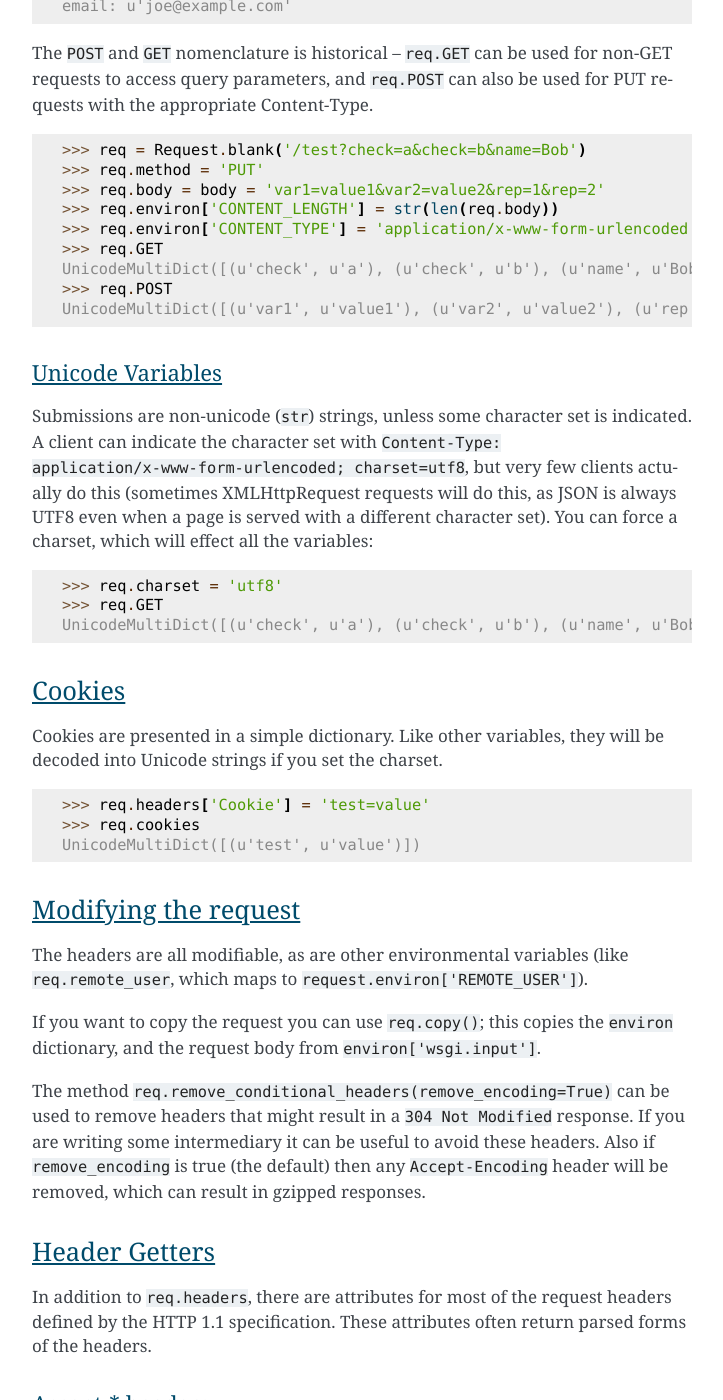
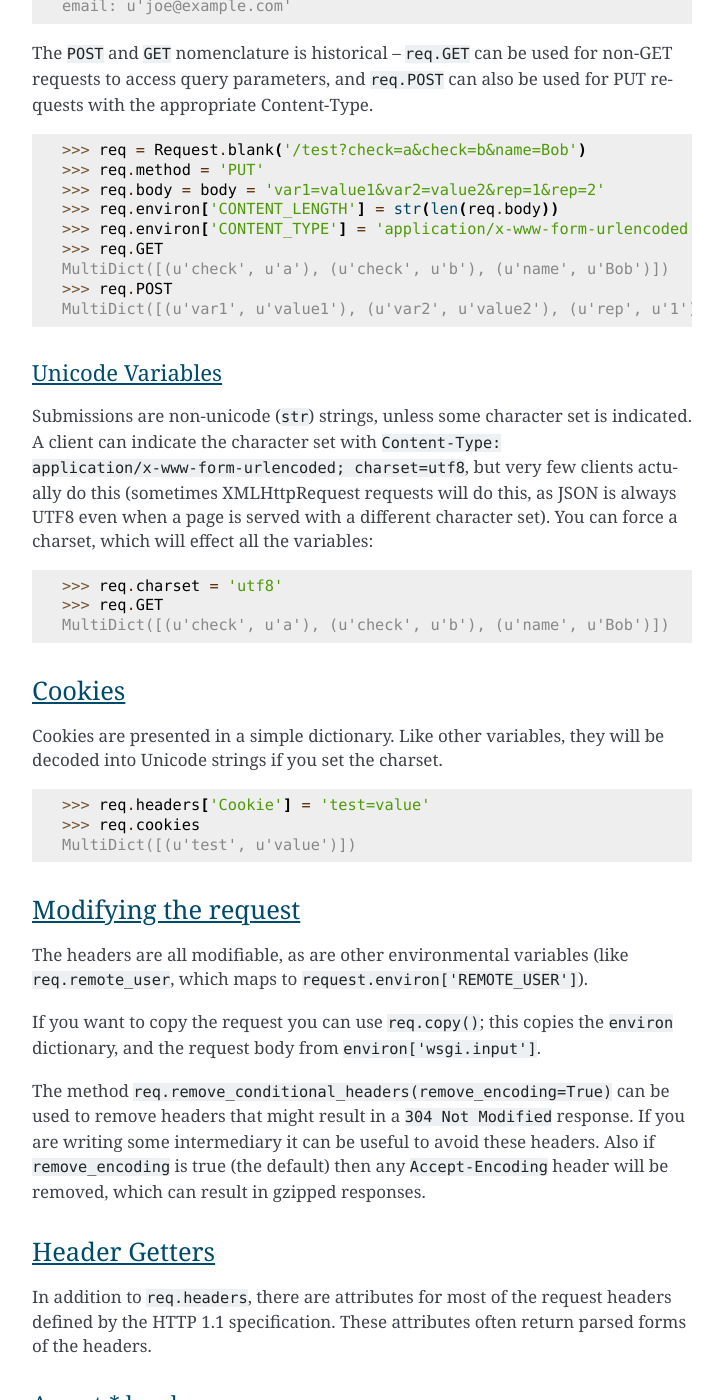
Before and after one commit to Pylons/webob, a Sphinx documentation site: the page built from docs/reference.txt, in a window 1280 px wide and 1400 px high, scrolled down 5172 px. Shown: the whole window, without its empty margins (388-1111 px from the left). Built offline with Sphinx 7.4.7, drawn with Linux system fonts in a browser that asks for light colours; some of the changed text lies outside the part shown.

Commit message:
fix doc references to deprecated classes

```diff
--- a/docs/modules/client.txt
+++ b/docs/modules/client.txt
@@ -9,4 +9,4 @@ Client
 .. autoclass:: SendRequest
    :members:
 
-.. autoclass:: send_request
+.. autoclass:: send_request_app
--- a/docs/modules/webob.txt
+++ b/docs/modules/webob.txt
@@ -74,8 +74,6 @@ Misc Functions and Internals
 .. automodule:: webob.multidict
 .. autoclass:: MultiDict
    :members:
-.. autoclass:: UnicodeMultiDict
-   :members:
 .. autoclass:: NestedMultiDict
    :members:
 .. autoclass:: NoVars
--- a/docs/reference.txt
+++ b/docs/reference.txt
@@ -199,7 +199,7 @@ Some examples:
 
     >>> req = Request.blank('/test?check=a&check=b&name=Bob')
     >>> req.GET
-    UnicodeMultiDict([(u'check', u'a'), (u'check', u'b'), (u'name', u'Bob')])
+    MultiDict([(u'check', u'a'), (u'check', u'b'), (u'name', u'Bob')])
     >>> req.GET['check']
     u'b'
     >>> req.GET.getall('check')
@@ -219,7 +219,7 @@ POST.  Until we do that, the variables are boring:
     >>> req.method = 'POST'
     >>> req.body = 'name=Joe&email=joe@example.com'
     >>> req.POST
-    UnicodeMultiDict([(u'name', u'Joe'), (u'email', u'joe@example.com')])
+    MultiDict([(u'name', u'Joe'), (u'email', u'joe@example.com')])
     >>> req.POST['name']
     u'Joe'
 
@@ -255,9 +255,9 @@ Content-Type.
     >>> req.environ['CONTENT_LENGTH'] = str(len(req.body))
     >>> req.environ['CONTENT_TYPE'] = 'application/x-www-form-urlencoded'
     >>> req.GET
-    UnicodeMultiDict([(u'check', u'a'), (u'check', u'b'), (u'name', u'Bob')])
+    MultiDict([(u'check', u'a'), (u'check', u'b'), (u'name', u'Bob')])
     >>> req.POST
-    UnicodeMultiDict([(u'var1', u'value1'), (u'var2', u'value2'), (u'rep', u'1'), (u'rep', u'2')])
+    MultiDict([(u'var1', u'value1'), (u'var2', u'value2'), (u'rep', u'1'), (u'rep', u'2')])
 
 Unicode Variables
 ~~~~~~~~~~~~~~~~~
@@ -274,7 +274,7 @@ all the variables:
 
     >>> req.charset = 'utf8'
     >>> req.GET
-    UnicodeMultiDict([(u'check', u'a'), (u'check', u'b'), (u'name', u'Bob')])
+    MultiDict([(u'check', u'a'), (u'check', u'b'), (u'name', u'Bob')])
 
 Cookies
 -------
@@ -286,7 +286,7 @@ they will be decoded into Unicode strings if you set the charset.
 
     >>> req.headers['Cookie'] = 'test=value'
     >>> req.cookies
-    UnicodeMultiDict([(u'test', u'value')])
+    MultiDict([(u'test', u'value')])
 
 Modifying the request
 ---------------------
```
Also changed, not shown: docs/test_request.txt (+5 -5 lines).
